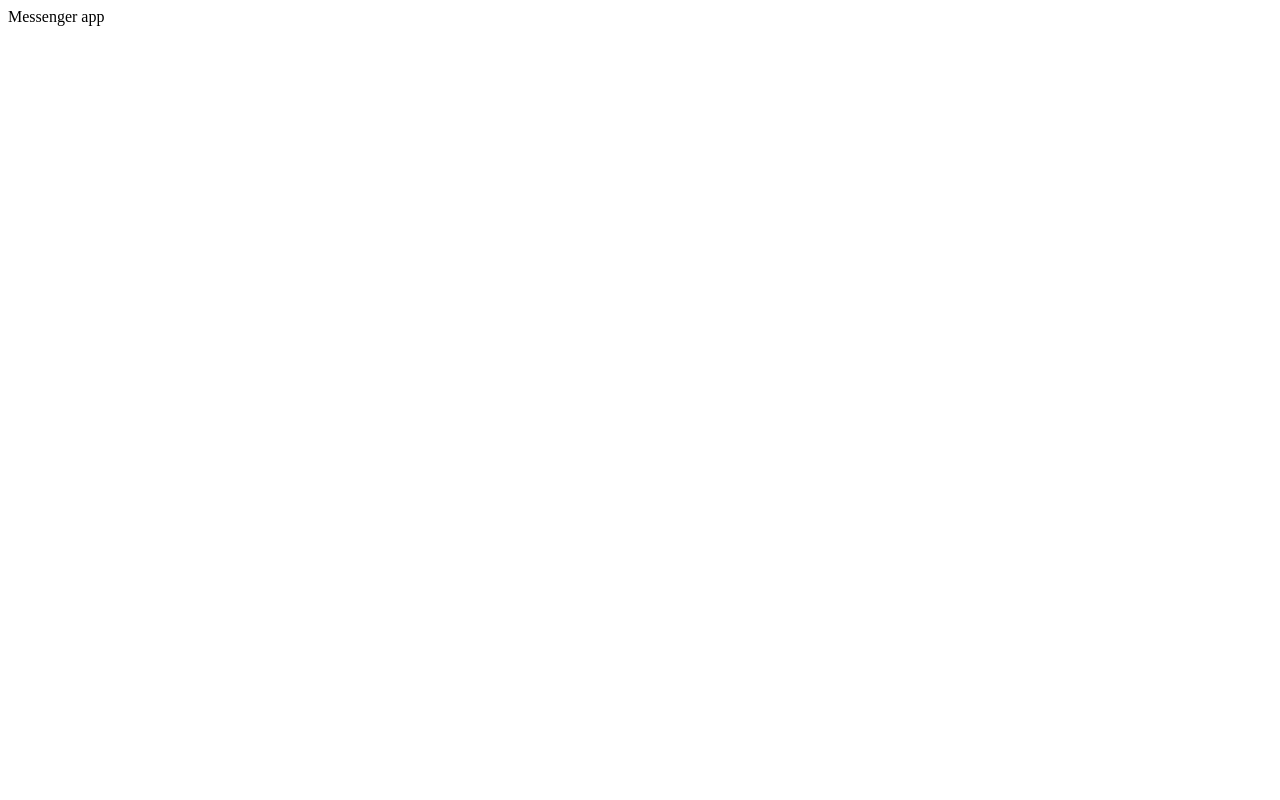
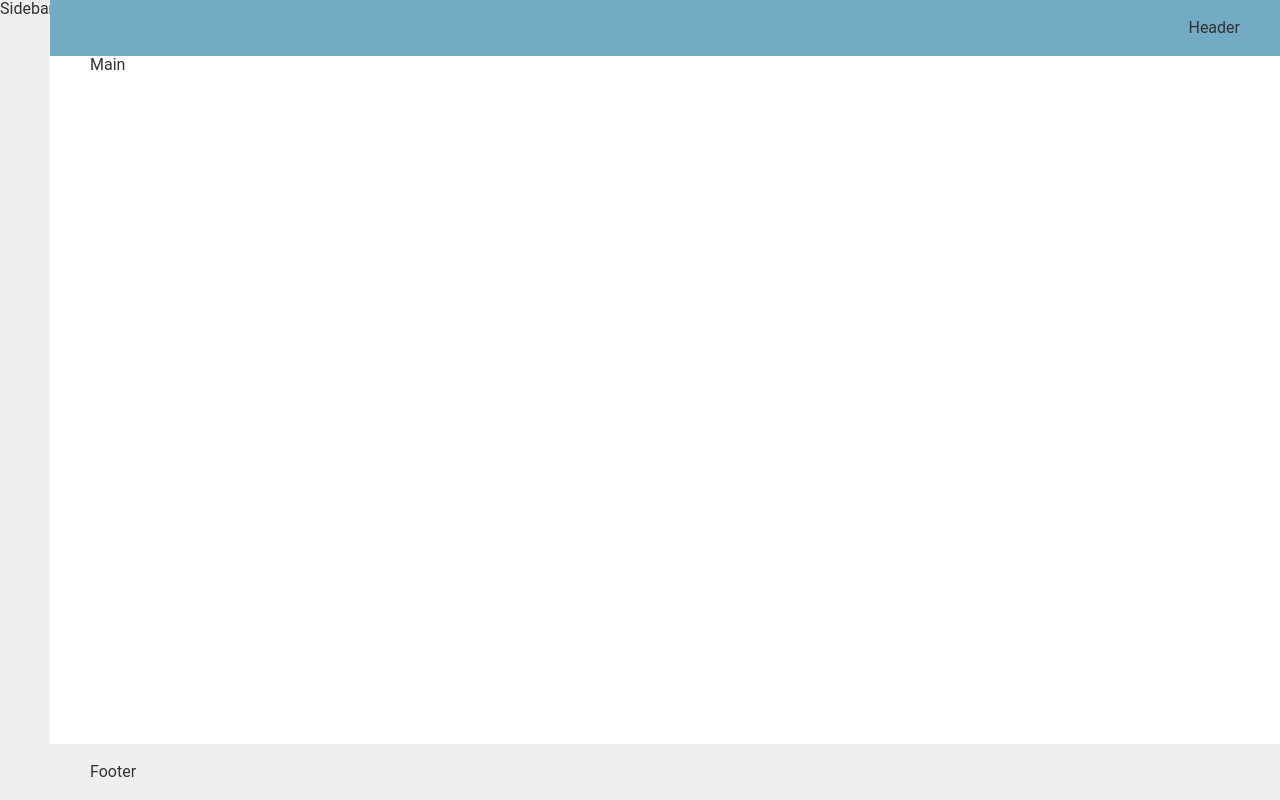
Before and after one commit to danraven/messenger, a React (Vite) app: page / in a window 1280 px wide. Built offline with nearby package versions, Linux system fonts and the light colour scheme.

Commit message:
Add basic layout

```diff
--- a/package.json
+++ b/package.json
@@ -23,6 +23,7 @@
   },
   "homepage": "https://github.com/danraven/messenger#readme",
   "dependencies": {
+    "dompurify": "^3.2.3",
     "immer": "^10.1.1",
     "react": "^19.0.0",
     "react-dom": "^19.0.0",
--- a/src/App.tsx
+++ /dev/null
@@ -1,7 +0,0 @@
-import type { FC } from 'react';
-
-const App: FC = () => (
-  <div>Messenger app</div>
-);
-
-export default App;
--- a/src/index.tsx
+++ b/src/index.tsx
@@ -1,12 +1,34 @@
 import { StrictMode } from 'react';
 import { createRoot } from 'react-dom/client';
-import { BrowserRouter } from 'react-router';
-import App from '@messenger/App';
+import { BrowserRouter, Routes, Route } from 'react-router';
+import { Normalize } from 'styled-normalize';
+import { createGlobalStyle } from 'styled-components';
+import App from '@messenger/layout/App';
+import Channel from '@messenger/layout/Channel';
+
+
+const GlobalStyle = createGlobalStyle`
+  @import url('https://fonts.googleapis.com/css2?family=Roboto:ital,wght@0,100;0,300;0,400;0,500;0,700;0,900;1,100;1,300;1,400;1,500;1,700;1,900&display=swap');
+
+  html, body {
+    height: 100%;
+    color: #323232;
+    font-size: 16px;
+    font-family: Roboto, sans-serif;
+    background: linear-gradient(0deg, #D8E6E9 0%, #FFF 100%);
+  }
+`;
 
 createRoot(document.getElementById('root')!).render(
   <StrictMode>
+    <Normalize />
+    <GlobalStyle />
     <BrowserRouter>
-      <App />
+      <Routes>
+        <Route path="/" element={<App/>}>
+          <Route path="@:channel" element={<Channel/>}/>
+        </Route>
+      </Routes>
     </BrowserRouter>
   </StrictMode>
 );
--- /dev/null
+++ b/src/layout/App.tsx
@@ -0,0 +1,13 @@
+import type { FC } from 'react';
+import { Wrapper, Header, Sidebar, Main, Footer } from '@messenger/ui/container';
+
+const App: FC = () => (
+  <Wrapper>
+    <Sidebar>Sidebar</Sidebar>
+    <Header>Header</Header>
+    <Main>Main</Main>
+    <Footer>Footer</Footer>
+  </Wrapper>
+);
+
+export default App;
--- /dev/null
+++ b/src/layout/Channel.tsx
@@ -0,0 +1,7 @@
+import React from 'react';
+
+const Channel: React.FC = () => (
+  <></>
+);
+
+export default Channel;
--- a/src/state/messages/reducer.ts
+++ b/src/state/messages/reducer.ts
@@ -5,7 +5,7 @@ const messagesReducer = produce(
   (draft: Channel[], action: MessageAction) => {
     switch (action.type) {
       case MessageActionType.Add: {
-        const i = draft.findIndex(ch => ch === action.channel);
+        const i = draft.findIndex(ch => ch.id === action.channelId);
         draft[i].messages.push(action.message);
         break;
       }
--- /dev/null
+++ b/src/ui/container.tsx
@@ -0,0 +1,62 @@
+import styled from 'styled-components';
+
+
+export const Wrapper = styled.div`
+  box-sizing: border-box;
+  max-width: 1920px;
+  height: 100vh;
+  max-height: 100vh;
+  margin: 0 auto;
+  border: 0 none;
+  display: grid;
+  transition: 200ms;
+  grid-template-columns: max(30%, 500px) auto;
+  grid-template-rows: 3.5rem auto 3.5rem;
+  grid-template-areas:
+    "sidebar header"
+    "sidebar main"
+    "sidebar footer";
+
+  @media only screen and (min-device-width: 1980px) {
+    border-left: 2px solid #EFEFEF;
+    border-right: 2px solid #EFEFEF;
+  }
+
+  @media only screen and (max-device-width: 980px) {
+    grid-template-columns: 50px auto;
+  }
+`;
+
+export const Main = styled.main`
+  grid-area: main;
+  background-color: #FFFFFF;
+  height: 100%;
+  padding: 0 2.5rem;
+  overflow-y: scroll;
+`;
+
+export const Sidebar = styled.nav`
+  grid-area: sidebar;
+  background-color: #EFEFEF;
+  overflow-y: scroll;
+`;
+
+export const Header = styled.header`
+  grid-area: header;
+  background-color: #73AAC4;
+  display: flex;
+  flex-direction: row;
+  justify-content: flex-end;
+  align-items: center;
+  padding: 0.75rem 2.5rem;
+`;
+
+export const Footer = styled.footer`
+  grid-area: footer;
+  background-color: #EFEFEF;
+  padding: 0.75rem 2.5rem;
+  display: flex;
+  align-items: center;
+  flex-direction: row;
+  justify-content: stretch;
+`;
```
Also changed, not shown: src/state/messages/fixtures.ts (+25 -16 lines), src/state/messages/types.ts (+8 -2 lines), src/layout/ChannelList.tsx (added), 2 other files (tests, documents, lock files or other folders).
